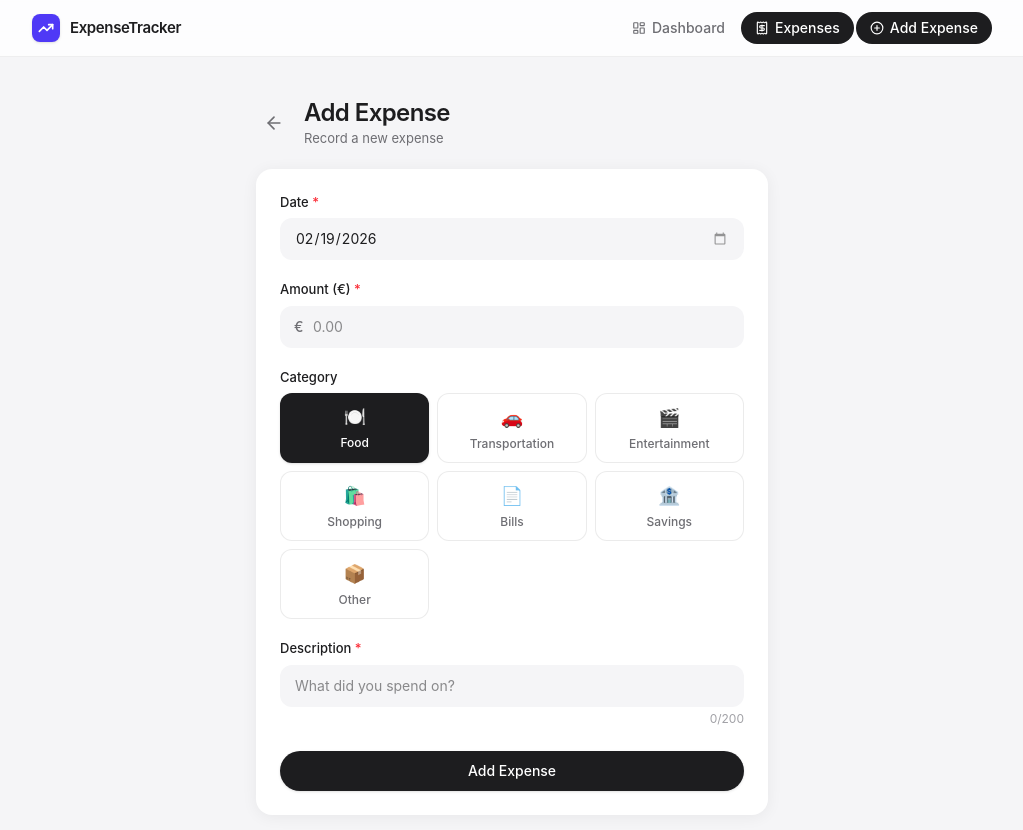
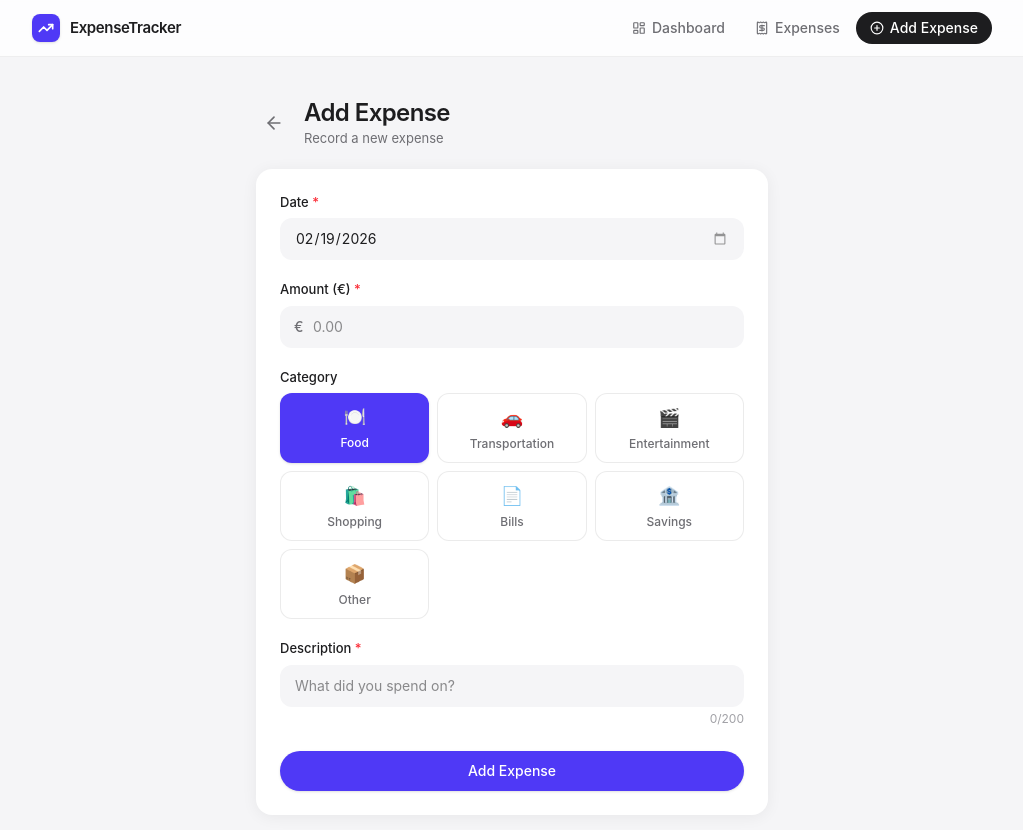
Before and after one commit to krtsdm-max/Start, a Next.js app: page /expenses/new in a window 1280 px wide. Shown: the top 830 px of the page, without its empty margins (128-1151 px from the left). Built offline with nearby package versions, Linux system fonts and the light colour scheme.

Commit message:
fix: nav uses exact path match (no double-active), category/submit buttons use indigo not black

```diff
--- a/components/ExpenseForm.tsx
+++ b/components/ExpenseForm.tsx
@@ -144,7 +144,7 @@ export default function ExpenseForm({ initialData, onSubmit, onCancel, isInline
               onClick={() => handleChange('category', cat)}
               className={`flex flex-col items-center gap-1 p-2.5 rounded-xl text-xs font-medium transition-all duration-200 ${
                 formData.category === cat
-                  ? 'bg-[#1d1d1f] text-white shadow-sm'
+                  ? 'bg-indigo-600 text-white shadow-sm'
                   : 'bg-white border border-black/[0.08] text-[#6e6e73] hover:border-black/20 hover:text-[#1d1d1f]'
               }`}
             >
@@ -200,7 +200,7 @@ export default function ExpenseForm({ initialData, onSubmit, onCancel, isInline
           className={`flex-1 flex items-center justify-center gap-2 px-4 py-2.5 rounded-full text-sm font-medium transition-all duration-200 ${
             submitted && !isInline
               ? 'bg-green-500 text-white cursor-default'
-              : 'bg-[#1d1d1f] text-white hover:bg-black/80 shadow-sm'
+              : 'bg-indigo-600 text-white hover:bg-indigo-700 shadow-sm'
           }`}
         >
           {submitted && !isInline ? (
--- a/components/Navigation.tsx
+++ b/components/Navigation.tsx
@@ -28,7 +28,7 @@ export default function Navigation() {
           {/* Desktop nav */}
           <nav className="hidden sm:flex items-center gap-0.5">
             {navItems.map(({ href, label, icon: Icon }) => {
-              const isActive = href === '/' ? pathname === '/' : pathname.startsWith(href);
+              const isActive = pathname === href;
               return (
                 <Link
                   key={href}
@@ -49,7 +49,7 @@ export default function Navigation() {
           {/* Mobile nav */}
           <nav className="flex sm:hidden items-center gap-0.5">
             {navItems.map(({ href, label, icon: Icon }) => {
-              const isActive = href === '/' ? pathname === '/' : pathname.startsWith(href);
+              const isActive = pathname === href;
               return (
                 <Link
                   key={href}
```
